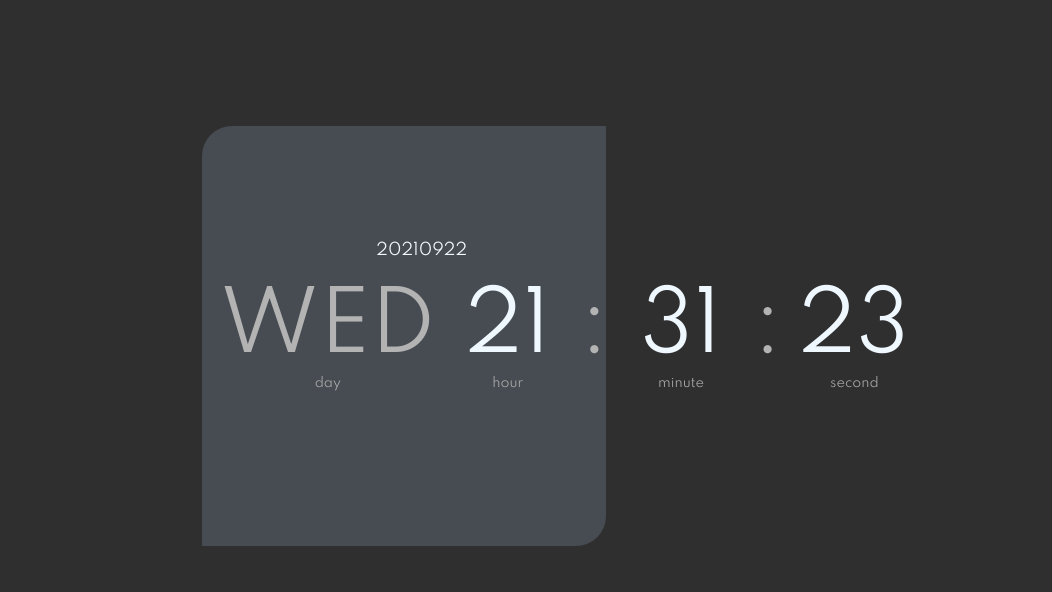
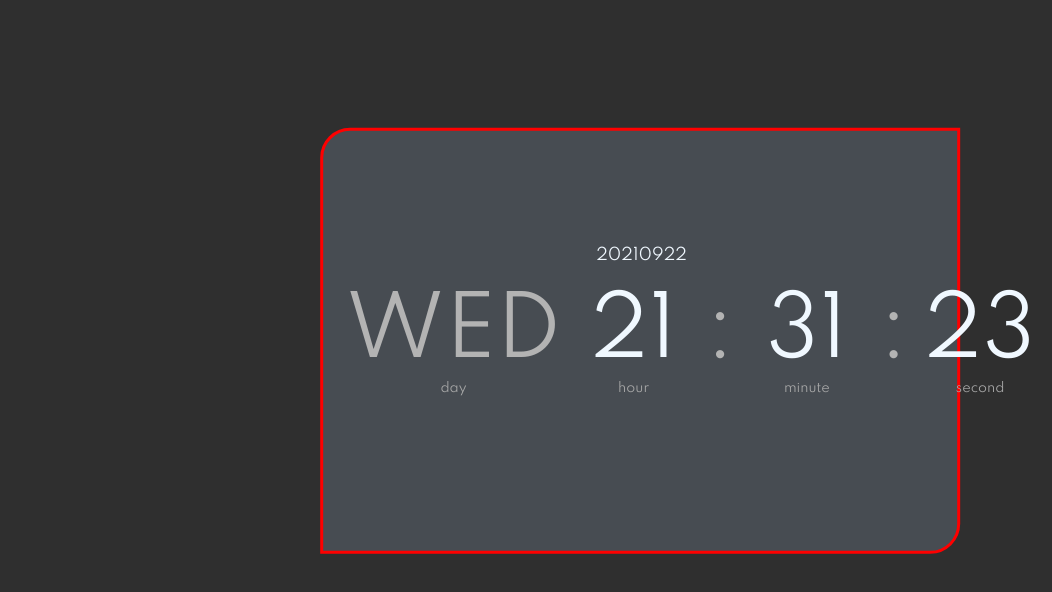
Before and after one commit to enKODING1/table_clock, a plain HTML site: page index.html in a window 768 px wide. Shown: the whole page, 1052 px wide, since content can reach past the window. Drawn offline with Linux system fonts and the light colour scheme.

Commit message:
add:tablet size

```diff
--- a/style/time.css
+++ b/style/time.css
@@ -1,5 +1,6 @@
 /* 시계 전체를 감싸고 있는 div */
 .clock-wrap {
+    display: inline-block;
     transform: translate(50%, 30%);
     background-color: #474c52;
     width: 50%;
@@ -113,3 +114,11 @@
         top: 24%;
     }
 }
+
+/*화면크기가 601px 보다 크고 1100px 보다 작을때*/
+@media only screen and (min-width: 601px) and (max-width:1100px) {
+    .clock-wrap {
+        border: 3px solid red;
+        width: 80%;
+    }
+}
```
